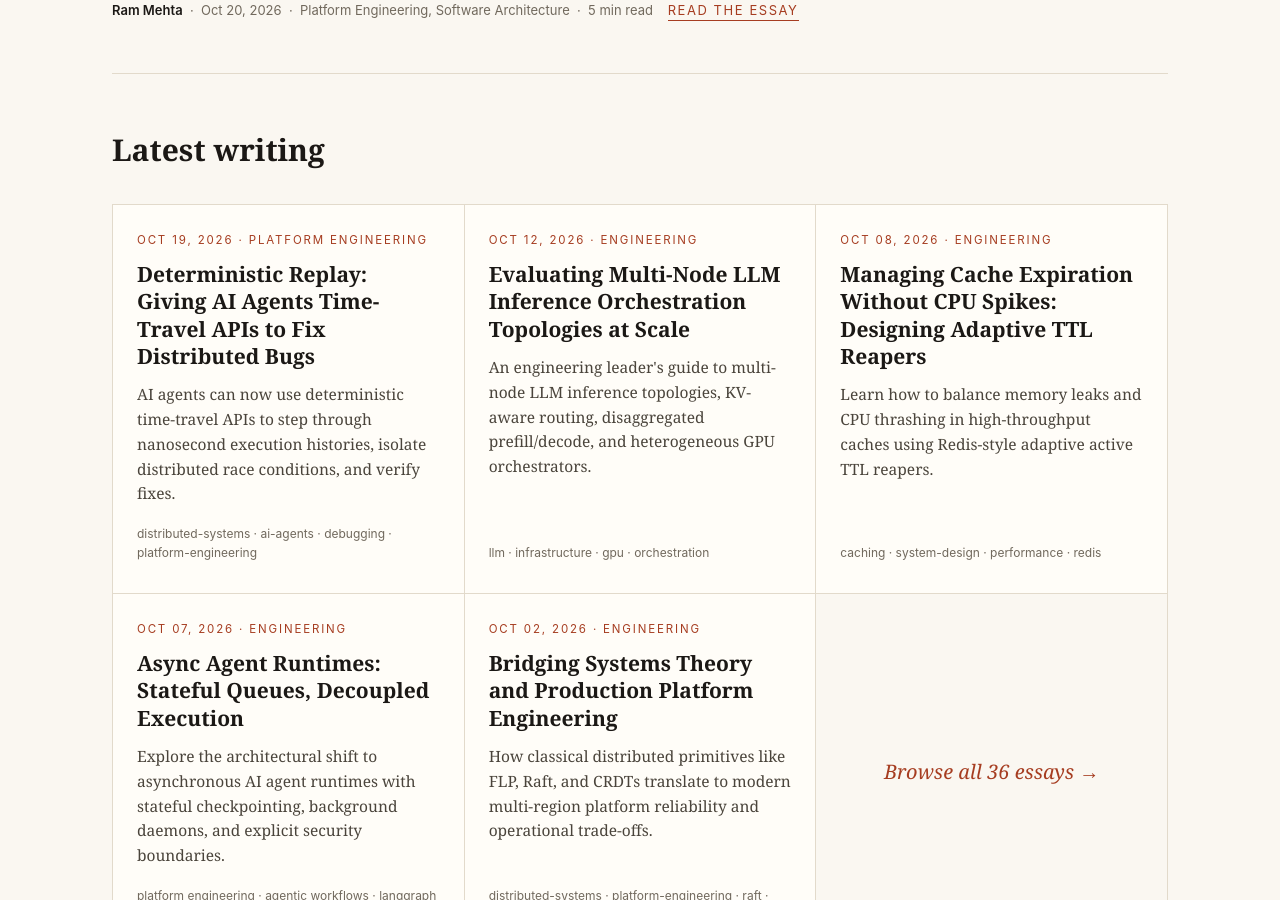
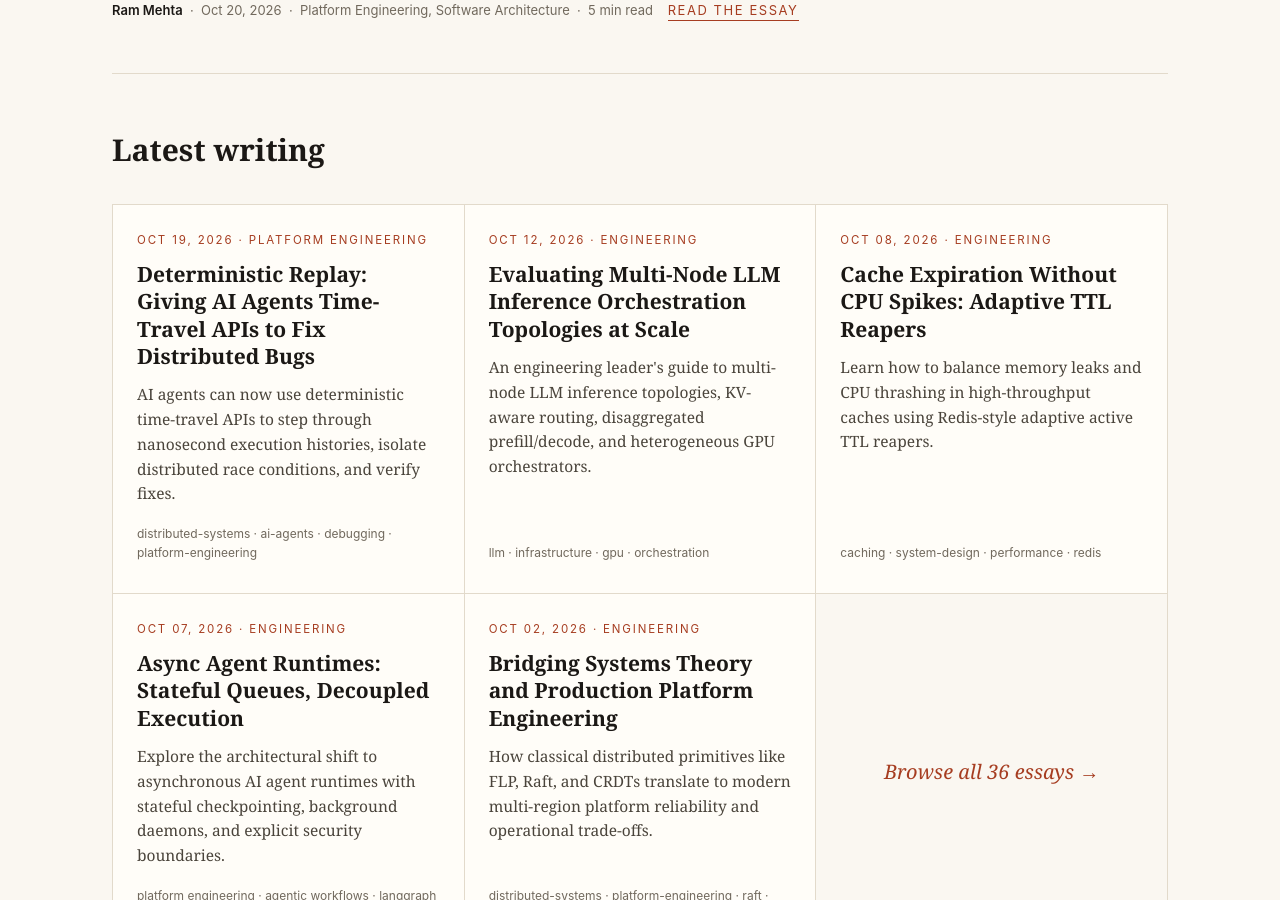
Before and after one commit to rammehta1899/rammehta1899.github.io, a Jekyll site: the page built from index.md, in a window 1280 px wide and 900 px high, scrolled down 1099 px. Built offline with Jekyll 4.4.1, drawn with Linux system fonts in a browser that asks for light colours.

Commit message:
Labels system, rarest-first related posts, dark mode, nav tracking, favicon, dedup + short titles

```diff
--- a/_posts/2026-10-08-managing-cache-expiration-without-cpu-spikes-designing-adaptive-ttl-reapers.md
+++ b/_posts/2026-10-08-managing-cache-expiration-without-cpu-spikes-designing-adaptive-ttl-reapers.md
@@ -1,8 +1,9 @@
 ---
-title: "Managing Cache Expiration Without CPU Spikes: Designing Adaptive TTL Reapers"
+title: 'Cache Expiration Without CPU Spikes: Adaptive TTL Reapers'
 description: "Learn how to balance memory leaks and CPU thrashing in high-throughput caches using Redis-style adaptive active TTL reapers."
 categories: ["Engineering"]
 tags: ["caching", "system-design", "performance", "redis", "platform-engineering"]
+labels: [caching]
 ---
 Building high-throughput stateful platform services requires making trade-offs between memory footprints and CPU utilization. When we introduce a Time-to-Live (TTL) mechanism to our in-memory caches, we often assume the system will magically clean up after itself when keys expire. The reality is much more unforgiving. If you rely solely on passive expiration (only deleting keys when a client attempts to read them) you are sitting on a ticking memory bomb. For a deep look at these trade-offs, the interactive curriculum at [system design in depth](https://system-design-in-depth.pages.dev) offers excellent visual breakdowns of how stateful systems handle transient data.
 
```
